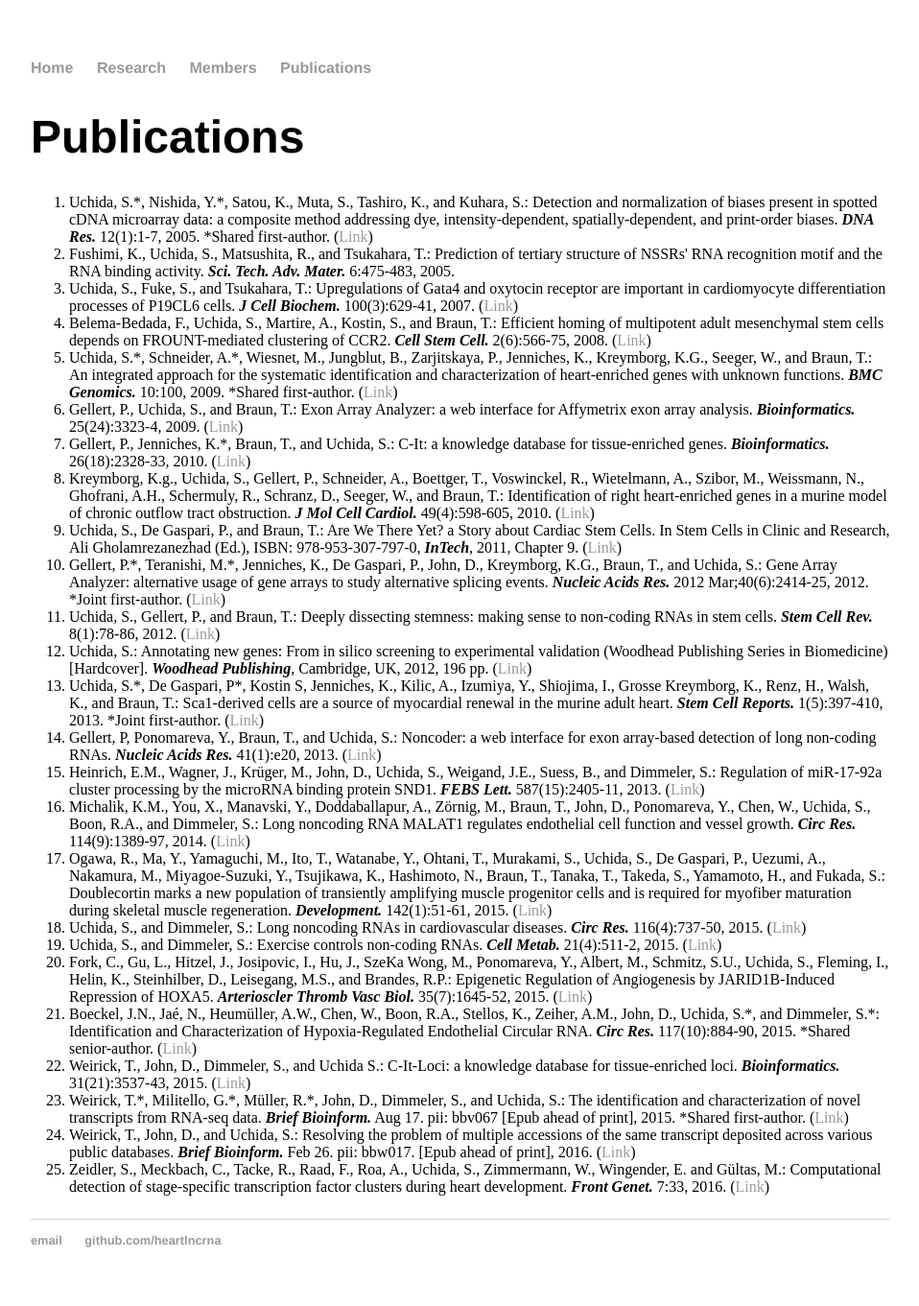
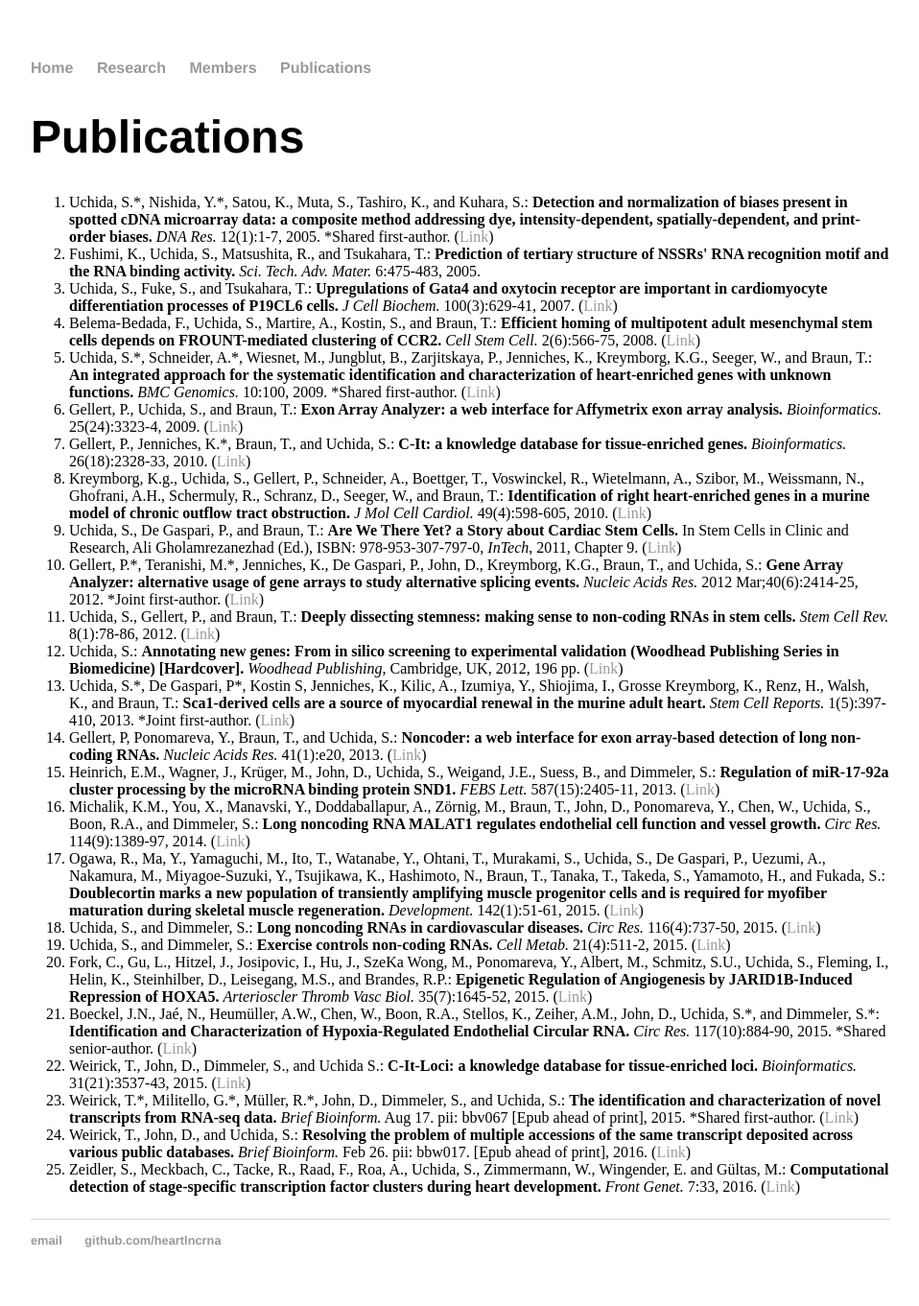
Before and after one commit to heartlncrna/heartlncrna.github.io, a Jekyll site: the page publications/pub_list.html, which Jekyll copies as it is, in a window 1280 px wide. Shown: the whole page at 96% size, without its empty margins (160-1118 px from the left). Built offline with Jekyll 4.4.1, drawn with Linux system fonts in a browser that asks for light colours.

Commit message:
Update pub_list.html

```diff
--- a/publications/pub_list.html
+++ b/publications/pub_list.html
@@ -26,31 +26,31 @@
 
 			<p class="Normal">
 			<ol>
-				<li>Uchida, S.*, Nishida, Y.*, Satou, K., Muta, S., Tashiro, K., and Kuhara, S.: Detection and normalization of biases present in spotted cDNA microarray data: a composite method addressing dye, intensity-dependent, spatially-dependent, and print-order biases. <b><i>DNA Res.</i></b> 12(1):1-7, 2005. *Shared first-author. (<a href="http://dnaresearch.oxfordjournals.org/content/12/1/1.long"><span class="ptHyperlink">Link</span></a>)</li>
-				<li>Fushimi, K., Uchida, S., Matsushita, R., and Tsukahara, T.: Prediction of tertiary structure of NSSRs' RNA recognition motif and the RNA binding activity. <b><i>Sci. Tech. Adv. Mater.</i></b> 6:475-483, 2005.</li>
-				<li>Uchida, S., Fuke, S., and Tsukahara, T.: Upregulations of Gata4 and oxytocin receptor are important in cardiomyocyte differentiation processes of P19CL6 cells. <b><i>J Cell Biochem.</i></b> 100(3):629-41, 2007. (<a href="http://onlinelibrary.wiley.com/doi/10.1002/jcb.21094/abstract?systemMessage=Wiley+Online+Library+will+have+be+unavailable+on+Saturday+5th+December+from+10:00-14:00+GMT+/+05:00-09:00+EST+/+18:00-22:00+SGT+for+essential+maintenance.+Apologies+for+the+inconvenience."><span class="ptHyperlink">Link</span></a>)</li>
-				<li>Belema-Bedada, F., Uchida, S., Martire, A., Kostin, S., and Braun, T.: Efficient homing of multipotent adult mesenchymal stem cells depends on FROUNT-mediated clustering of CCR2. <b><i>Cell Stem Cell.</i></b> 2(6):566-75, 2008. (<a href="http://www.sciencedirect.com/science/article/pii/S193459090800115X"><span class="ptHyperlink">Link</span></a>)</li>
-				<li>Uchida, S.*, Schneider, A.*, Wiesnet, M., Jungblut, B., Zarjitskaya, P., Jenniches, K., Kreymborg, K.G., Seeger, W., and Braun, T.: An integrated approach for the systematic identification and characterization of heart-enriched genes with unknown functions. <b><i>BMC Genomics.</i></b> 10:100, 2009. *Shared first-author. (<a href="http://www.biomedcentral.com/1471-2164/10/100"><span class="ptHyperlink">Link</span></a>)</li>
-				<li>Gellert, P., Uchida, S., and Braun, T.: Exon Array Analyzer: a web interface for Affymetrix exon array analysis. <b><i>Bioinformatics.</i></b> 25(24):3323-4, 2009. (<a href="http://bioinformatics.oxfordjournals.org/content/25/24/3323.long"><span class="ptHyperlink">Link</span></a>)</li>
-				<li>Gellert, P., Jenniches, K.*, Braun, T., and Uchida, S.: C-It: a knowledge database for tissue-enriched genes. <b><i>Bioinformatics.</i></b> 26(18):2328-33, 2010. (<a href="http://bioinformatics.oxfordjournals.org/content/26/18/2328.long"><span class="ptHyperlink">Link</span></a>)</li>
-				<li>Kreymborg, K.g., Uchida, S., Gellert, P., Schneider, A., Boettger, T., Voswinckel, R., Wietelmann, A., Szibor, M., Weissmann, N., Ghofrani, A.H., Schermuly, R., Schranz, D., Seeger, W., and Braun, T.: Identification of right heart-enriched genes in a murine model of chronic outflow tract obstruction. <b><i>J Mol Cell Cardiol.</i></b> 49(4):598-605, 2010. (<a href="http://www.sciencedirect.com/science/article/pii/S0022282810002798"><span class="ptHyperlink">Link</span></a>)</li>
-				<li>Uchida, S., De Gaspari, P., and Braun, T.: Are We There Yet? a Story about Cardiac Stem Cells. In Stem Cells in Clinic and Research, Ali Gholamrezanezhad (Ed.), ISBN: 978-953-307-797-0, <b><i>InTech</i></b>, 2011, Chapter 9. (<a href="http://www.intechopen.com/books/howtoreference/stem-cells-in-clinic-and-research/are-we-there-yet-a-story-about-cardiac-stem-cells"><span class="ptHyperlink">Link</span></a>)</li>
-				<li>Gellert, P.*, Teranishi, M.*, Jenniches, K., De Gaspari, P., John, D., Kreymborg, K.G., Braun, T., and Uchida, S.: Gene Array Analyzer: alternative usage of gene arrays to study alternative splicing events. <b><i>Nucleic Acids Res.</i></b> 2012 Mar;40(6):2414-25, 2012. *Joint first-author. (<a href="http://nar.oxfordjournals.org/content/40/6/2414.long"><span class="ptHyperlink">Link</span></a>)</li>
-				<li>Uchida, S., Gellert, P., and Braun, T.: Deeply dissecting stemness: making sense to non-coding RNAs in stem cells. <b><i>Stem Cell Rev.</i></b> 8(1):78-86, 2012. (<a href="http://link.springer.com/article/10.1007%2Fs12015-011-9294-y"><span class="ptHyperlink">Link</span></a>)</li>
-				<li>Uchida, S.: Annotating new genes: From in silico screening to experimental validation (Woodhead Publishing Series in Biomedicine) [Hardcover]. <b><i>Woodhead Publishing</i></b>, Cambridge, UK, 2012, 196 pp. (<a href="http://store.elsevier.com/Annotating-New-Genes/Shizuka-Uchida/isbn-9781908818126/"><span class="ptHyperlink">Link</span></a>)</li>
-				<li>Uchida, S.*, De Gaspari, P*, Kostin S, Jenniches, K., Kilic, A., Izumiya, Y., Shiojima, I., Grosse Kreymborg, K., Renz, H., Walsh, K., and Braun, T.: Sca1-derived cells are a source of myocardial renewal in the murine adult heart. <b><i>Stem Cell Reports.</i></b> 1(5):397-410, 2013. *Joint first-author. (<a href="http://www.sciencedirect.com/science/article/pii/S221367111300091X"><span class="ptHyperlink">Link</span></a>)</li>
-				<li>Gellert, P, Ponomareva, Y., Braun, T., and Uchida, S.: Noncoder: a web interface for exon array-based detection of long non-coding RNAs. <b><i>Nucleic Acids Res.</i></b> 41(1):e20, 2013. (<a href="http://nar.oxfordjournals.org/content/41/1/e20.long"><span class="ptHyperlink">Link</span></a>)</li>
-				<li>Heinrich, E.M., Wagner, J., Krüger, M., John, D., Uchida, S., Weigand, J.E., Suess, B., and Dimmeler, S.: Regulation of miR-17-92a cluster processing by the microRNA binding protein SND1. <b><i>FEBS Lett.</i></b> 587(15):2405-11, 2013. (<a href="http://www.sciencedirect.com/science/article/pii/S0014579313004547"><span class="ptHyperlink">Link</span></a>)</li>
-				<li>Michalik, K.M., You, X., Manavski, Y., Doddaballapur, A., Zörnig, M., Braun, T., John, D., Ponomareva, Y., Chen, W., Uchida, S., Boon, R.A., and Dimmeler, S.: Long noncoding RNA MALAT1 regulates endothelial cell function and vessel growth. <b><i>Circ Res.</i></b> 114(9):1389-97, 2014. (<a href="http://circres.ahajournals.org/content/114/9/1389.long"><span class="ptHyperlink">Link</span></a>)</li>
-				<li>Ogawa, R., Ma, Y., Yamaguchi, M., Ito, T., Watanabe, Y., Ohtani, T., Murakami, S., Uchida, S., De Gaspari, P., Uezumi, A., Nakamura, M., Miyagoe-Suzuki, Y., Tsujikawa, K., Hashimoto, N., Braun, T., Tanaka, T., Takeda, S., Yamamoto, H., and Fukada, S.: Doublecortin marks a new population of transiently amplifying muscle progenitor cells and is required for myofiber maturation during skeletal muscle regeneration. <b><i>Development.</i></b> 142(1):51-61, 2015. (<a href="http://dev.biologists.org/content/142/1/51.long"><span class="ptHyperlink">Link</span></a>)</li>
-				<li>Uchida, S., and Dimmeler, S.: Long noncoding RNAs in cardiovascular diseases. <b><i>Circ Res.</i></b> 116(4):737-50, 2015. (<a href="http://circres.ahajournals.org/content/116/4/737.long"><span class="ptHyperlink">Link</span></a>)</li>
-				<li>Uchida, S., and Dimmeler, S.: Exercise controls non-coding RNAs. <b><i>Cell Metab.</i></b> 21(4):511-2, 2015. (<a href="http://www.sciencedirect.com/science/article/pii/S1550413115001175"><span class="ptHyperlink">Link</span></a>)</li>
-				<li>Fork, C., Gu, L., Hitzel, J., Josipovic, I., Hu, J., SzeKa Wong, M., Ponomareva, Y., Albert, M., Schmitz, S.U., Uchida, S., Fleming, I., Helin, K., Steinhilber, D., Leisegang, M.S., and Brandes, R.P.: Epigenetic Regulation of Angiogenesis by JARID1B-Induced Repression of HOXA5. <b><i>Arterioscler Thromb Vasc Biol.</i></b> 35(7):1645-52, 2015. (<a href="http://atvb.ahajournals.org/content/35/7/1645.long"><span class="ptHyperlink">Link</span></a>)</li>
-				<li>Boeckel, J.N., Jaé, N., Heumüller, A.W., Chen, W., Boon, R.A., Stellos, K., Zeiher, A.M., John, D., Uchida, S.*, and Dimmeler, S.*: Identification and Characterization of Hypoxia-Regulated Endothelial Circular RNA. <b><i>Circ Res.</i></b> 117(10):884-90, 2015. *Shared senior-author. (<a href="http://circres.ahajournals.org/content/117/10/884.long"><span class="ptHyperlink">Link</span></a>)</li>
-				<li>Weirick, T., John, D., Dimmeler, S., and Uchida S.: C-It-Loci: a knowledge database for tissue-enriched loci. <b><i>Bioinformatics.</i></b> 31(21):3537-43, 2015. (<a href="http://bioinformatics.oxfordjournals.org/content/31/21/3537.long"><span class="ptHyperlink">Link</span></a>)</li>
-				<li>Weirick, T.*, Militello, G.*, Müller, R.*, John, D., Dimmeler, S., and Uchida, S.: The identification and characterization of novel transcripts from RNA-seq data. <b><i>Brief Bioinform.</i></b> Aug 17. pii: bbv067 [Epub ahead of print], 2015. *Shared first-author. (<a href="http://bib.oxfordjournals.org/content/early/2015/08/13/bib.bbv067.abstract"><span class="ptHyperlink">Link</span></a>)</li>
-				<li>Weirick, T., John, D., and Uchida, S.: Resolving the problem of multiple accessions of the same transcript deposited across various public databases. <b><i>Brief Bioinform.</i></b> Feb 26. pii: bbw017. [Epub ahead of print], 2016. (<a href="http://bib.oxfordjournals.org/content/early/2016/02/20/bib.bbw017.abstract"><span class="ptHyperlink">Link</span></a>)</li>
-				<li>Zeidler, S., Meckbach, C., Tacke, R., Raad, F., Roa, A., Uchida, S., Zimmermann, W., Wingender, E. and Gültas, M.: Computational detection of stage-specific transcription factor clusters during heart development. <b><i>Front Genet.</i></b> 7:33, 2016. (<a href="http://journal.frontiersin.org/article/10.3389/fgene.2016.00033/full"><span class="ptHyperlink">Link</span></a>)</li>
+				<li>Uchida, S.*, Nishida, Y.*, Satou, K., Muta, S., Tashiro, K., and Kuhara, S.: <b>Detection and normalization of biases present in spotted cDNA microarray data: a composite method addressing dye, intensity-dependent, spatially-dependent, and print-order biases.</b> <i>DNA Res.</i> 12(1):1-7, 2005. *Shared first-author. (<a href="http://dnaresearch.oxfordjournals.org/content/12/1/1.long"><span class="ptHyperlink">Link</span></a>)</li>
+				<li>Fushimi, K., Uchida, S., Matsushita, R., and Tsukahara, T.: <b>Prediction of tertiary structure of NSSRs' RNA recognition motif and the RNA binding activity.</b> <i>Sci. Tech. Adv. Mater.</i> 6:475-483, 2005.</li>
+				<li>Uchida, S., Fuke, S., and Tsukahara, T.: <b>Upregulations of Gata4 and oxytocin receptor are important in cardiomyocyte differentiation processes of P19CL6 cells.</b> <i>J Cell Biochem.</i> 100(3):629-41, 2007. (<a href="http://onlinelibrary.wiley.com/doi/10.1002/jcb.21094/abstract?systemMessage=Wiley+Online+Library+will+have+be+unavailable+on+Saturday+5th+December+from+10:00-14:00+GMT+/+05:00-09:00+EST+/+18:00-22:00+SGT+for+essential+maintenance.+Apologies+for+the+inconvenience."><span class="ptHyperlink">Link</span></a>)</li>
+				<li>Belema-Bedada, F., Uchida, S., Martire, A., Kostin, S., and Braun, T.: <b>Efficient homing of multipotent adult mesenchymal stem cells depends on FROUNT-mediated clustering of CCR2.</b> <i>Cell Stem Cell.</i> 2(6):566-75, 2008. (<a href="http://www.sciencedirect.com/science/article/pii/S193459090800115X"><span class="ptHyperlink">Link</span></a>)</li>
+				<li>Uchida, S.*, Schneider, A.*, Wiesnet, M., Jungblut, B., Zarjitskaya, P., Jenniches, K., Kreymborg, K.G., Seeger, W., and Braun, T.: <b>An integrated approach for the systematic identification and characterization of heart-enriched genes with unknown functions.</b> <i>BMC Genomics.</i> 10:100, 2009. *Shared first-author. (<a href="http://www.biomedcentral.com/1471-2164/10/100"><span class="ptHyperlink">Link</span></a>)</li>
+				<li>Gellert, P., Uchida, S., and Braun, T.: <b>Exon Array Analyzer: a web interface for Affymetrix exon array analysis.</b> <i>Bioinformatics.</i> 25(24):3323-4, 2009. (<a href="http://bioinformatics.oxfordjournals.org/content/25/24/3323.long"><span class="ptHyperlink">Link</span></a>)</li>
+				<li>Gellert, P., Jenniches, K.*, Braun, T., and Uchida, S.: <b>C-It: a knowledge database for tissue-enriched genes.</b> <i>Bioinformatics.</i> 26(18):2328-33, 2010. (<a href="http://bioinformatics.oxfordjournals.org/content/26/18/2328.long"><span class="ptHyperlink">Link</span></a>)</li>
+				<li>Kreymborg, K.g., Uchida, S., Gellert, P., Schneider, A., Boettger, T., Voswinckel, R., Wietelmann, A., Szibor, M., Weissmann, N., Ghofrani, A.H., Schermuly, R., Schranz, D., Seeger, W., and Braun, T.: <b>Identification of right heart-enriched genes in a murine model of chronic outflow tract obstruction.</b> <i>J Mol Cell Cardiol.</i> 49(4):598-605, 2010. (<a href="http://www.sciencedirect.com/science/article/pii/S0022282810002798"><span class="ptHyperlink">Link</span></a>)</li>
+				<li>Uchida, S., De Gaspari, P., and Braun, T.: <b>Are We There Yet? a Story about Cardiac Stem Cells.</b> In Stem Cells in Clinic and Research, Ali Gholamrezanezhad (Ed.), ISBN: 978-953-307-797-0, <i>InTech</i>, 2011, Chapter 9. (<a href="http://www.intechopen.com/books/howtoreference/stem-cells-in-clinic-and-research/are-we-there-yet-a-story-about-cardiac-stem-cells"><span class="ptHyperlink">Link</span></a>)</li>
+				<li>Gellert, P.*, Teranishi, M.*, Jenniches, K., De Gaspari, P., John, D., Kreymborg, K.G., Braun, T., and Uchida, S.: <b>Gene Array Analyzer: alternative usage of gene arrays to study alternative splicing events.</b> <i>Nucleic Acids Res.</i> 2012 Mar;40(6):2414-25, 2012. *Joint first-author. (<a href="http://nar.oxfordjournals.org/content/40/6/2414.long"><span class="ptHyperlink">Link</span></a>)</li>
+				<li>Uchida, S., Gellert, P., and Braun, T.: <b>Deeply dissecting stemness: making sense to non-coding RNAs in stem cells.</b> <i>Stem Cell Rev.</i> 8(1):78-86, 2012. (<a href="http://link.springer.com/article/10.1007%2Fs12015-011-9294-y"><span class="ptHyperlink">Link</span></a>)</li>
+				<li>Uchida, S.: <b>Annotating new genes: From in silico screening to experimental validation (Woodhead Publishing Series in Biomedicine) [Hardcover].</b> <i>Woodhead Publishing</i>, Cambridge, UK, 2012, 196 pp. (<a href="http://store.elsevier.com/Annotating-New-Genes/Shizuka-Uchida/isbn-9781908818126/"><span class="ptHyperlink">Link</span></a>)</li>
+				<li>Uchida, S.*, De Gaspari, P*, Kostin S, Jenniches, K., Kilic, A., Izumiya, Y., Shiojima, I., Grosse Kreymborg, K., Renz, H., Walsh, K., and Braun, T.: <b>Sca1-derived cells are a source of myocardial renewal in the murine adult heart.</b> <i>Stem Cell Reports.</i> 1(5):397-410, 2013. *Joint first-author. (<a href="http://www.sciencedirect.com/science/article/pii/S221367111300091X"><span class="ptHyperlink">Link</span></a>)</li>
+				<li>Gellert, P, Ponomareva, Y., Braun, T., and Uchida, S.: <b>Noncoder: a web interface for exon array-based detection of long non-coding RNAs.</b> <i>Nucleic Acids Res.</i> 41(1):e20, 2013. (<a href="http://nar.oxfordjournals.org/content/41/1/e20.long"><span class="ptHyperlink">Link</span></a>)</li>
+				<li>Heinrich, E.M., Wagner, J., Krüger, M., John, D., Uchida, S., Weigand, J.E., Suess, B., and Dimmeler, S.: <b>Regulation of miR-17-92a cluster processing by the microRNA binding protein SND1.</b> <i>FEBS Lett.</i> 587(15):2405-11, 2013. (<a href="http://www.sciencedirect.com/science/article/pii/S0014579313004547"><span class="ptHyperlink">Link</span></a>)</li>
+				<li>Michalik, K.M., You, X., Manavski, Y., Doddaballapur, A., Zörnig, M., Braun, T., John, D., Ponomareva, Y., Chen, W., Uchida, S., Boon, R.A., and Dimmeler, S.: <b>Long noncoding RNA MALAT1 regulates endothelial cell function and vessel growth.</b> <i>Circ Res.</i> 114(9):1389-97, 2014. (<a href="http://circres.ahajournals.org/content/114/9/1389.long"><span class="ptHyperlink">Link</span></a>)</li>
+				<li>Ogawa, R., Ma, Y., Yamaguchi, M., Ito, T., Watanabe, Y., Ohtani, T., Murakami, S., Uchida, S., De Gaspari, P., Uezumi, A., Nakamura, M., Miyagoe-Suzuki, Y., Tsujikawa, K., Hashimoto, N., Braun, T., Tanaka, T., Takeda, S., Yamamoto, H., and Fukada, S.: <b>Doublecortin marks a new population of transiently amplifying muscle progenitor cells and is required for myofiber maturation during skeletal muscle regeneration.</b> <i>Development.</i> 142(1):51-61, 2015. (<a href="http://dev.biologists.org/content/142/1/51.long"><span class="ptHyperlink">Link</span></a>)</li>
+				<li>Uchida, S., and Dimmeler, S.: <b>Long noncoding RNAs in cardiovascular diseases.</b> <i>Circ Res.</i> 116(4):737-50, 2015. (<a href="http://circres.ahajournals.org/content/116/4/737.long"><span class="ptHyperlink">Link</span></a>)</li>
+				<li>Uchida, S., and Dimmeler, S.: <b>Exercise controls non-coding RNAs.</b> <i>Cell Metab.</i> 21(4):511-2, 2015. (<a href="http://www.sciencedirect.com/science/article/pii/S1550413115001175"><span class="ptHyperlink">Link</span></a>)</li>
+				<li>Fork, C., Gu, L., Hitzel, J., Josipovic, I., Hu, J., SzeKa Wong, M., Ponomareva, Y., Albert, M., Schmitz, S.U., Uchida, S., Fleming, I., Helin, K., Steinhilber, D., Leisegang, M.S., and Brandes, R.P.: <b>Epigenetic Regulation of Angiogenesis by JARID1B-Induced Repression of HOXA5.</b> <i>Arterioscler Thromb Vasc Biol.</i> 35(7):1645-52, 2015. (<a href="http://atvb.ahajournals.org/content/35/7/1645.long"><span class="ptHyperlink">Link</span></a>)</li>
+				<li>Boeckel, J.N., Jaé, N., Heumüller, A.W., Chen, W., Boon, R.A., Stellos, K., Zeiher, A.M., John, D., Uchida, S.*, and Dimmeler, S.*: <b>Identification and Characterization of Hypoxia-Regulated Endothelial Circular RNA.</b> <i>Circ Res.</i> 117(10):884-90, 2015. *Shared senior-author. (<a href="http://circres.ahajournals.org/content/117/10/884.long"><span class="ptHyperlink">Link</span></a>)</li>
+				<li>Weirick, T., John, D., Dimmeler, S., and Uchida S.: <b>C-It-Loci: a knowledge database for tissue-enriched loci.</b> <i>Bioinformatics.</i> 31(21):3537-43, 2015. (<a href="http://bioinformatics.oxfordjournals.org/content/31/21/3537.long"><span class="ptHyperlink">Link</span></a>)</li>
+				<li>Weirick, T.*, Militello, G.*, Müller, R.*, John, D., Dimmeler, S., and Uchida, S.: <b>The identification and characterization of novel transcripts from RNA-seq data.</b> <i>Brief Bioinform.</i> Aug 17. pii: bbv067 [Epub ahead of print], 2015. *Shared first-author. (<a href="http://bib.oxfordjournals.org/content/early/2015/08/13/bib.bbv067.abstract"><span class="ptHyperlink">Link</span></a>)</li>
+				<li>Weirick, T., John, D., and Uchida, S.: <b>Resolving the problem of multiple accessions of the same transcript deposited across various public databases.</b> <i>Brief Bioinform.</i> Feb 26. pii: bbw017. [Epub ahead of print], 2016. (<a href="http://bib.oxfordjournals.org/content/early/2016/02/20/bib.bbw017.abstract"><span class="ptHyperlink">Link</span></a>)</li>
+				<li>Zeidler, S., Meckbach, C., Tacke, R., Raad, F., Roa, A., Uchida, S., Zimmermann, W., Wingender, E. and Gültas, M.: <b>Computational detection of stage-specific transcription factor clusters during heart development.</b> <i>Front Genet.</i> 7:33, 2016. (<a href="http://journal.frontiersin.org/article/10.3389/fgene.2016.00033/full"><span class="ptHyperlink">Link</span></a>)</li>
 			</ol>
 			</p>
 </div>
```
